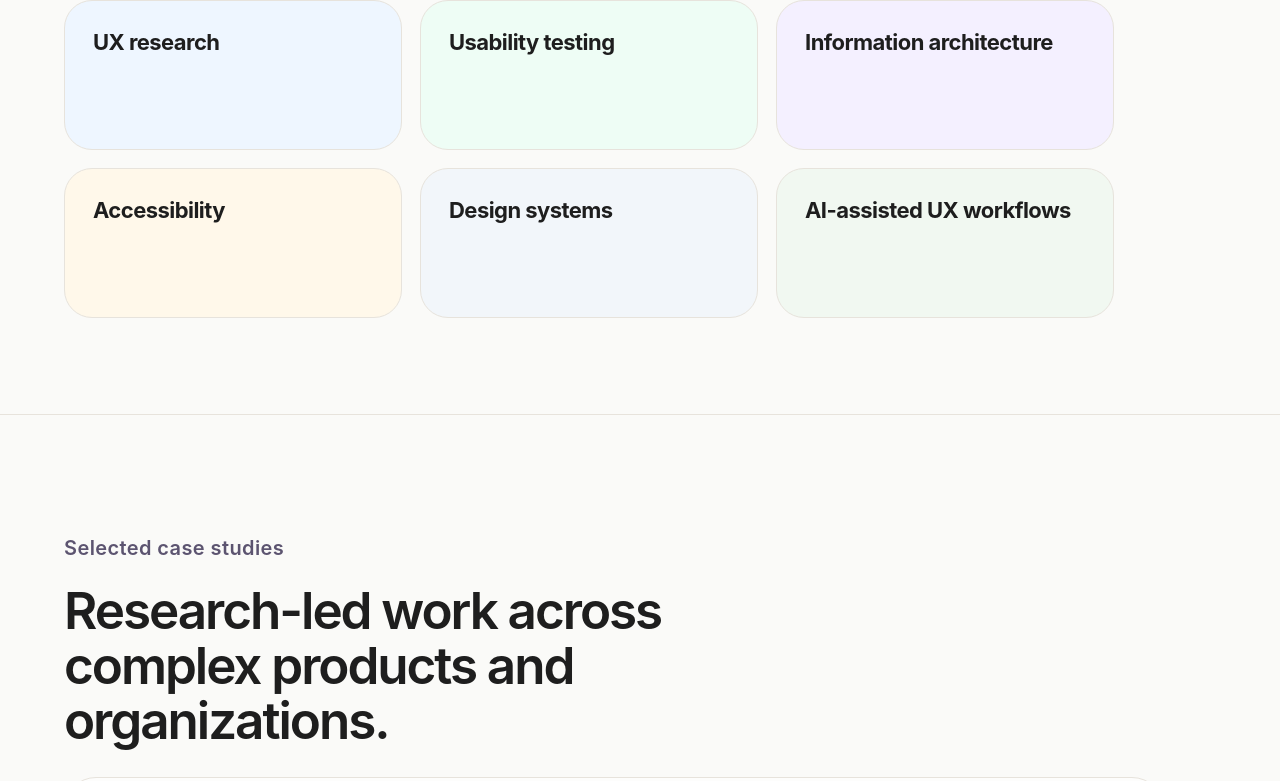
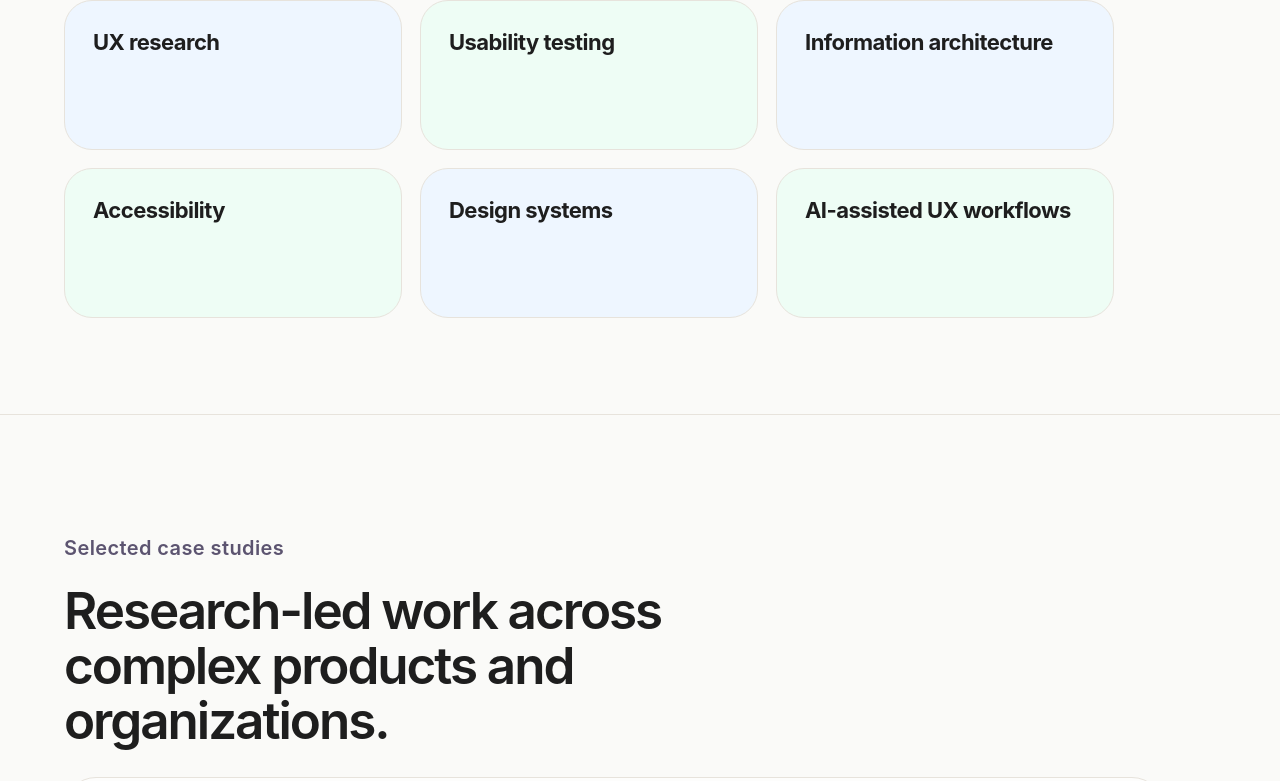
Before and after one commit to micheleroohani/michele-harper-portfolio, a React (Vite) app: page / in a window 1280 px wide. Shown: the part 1609-2390 px from the top of the page. Built offline with nearby package versions, Linux system fonts and the light colour scheme.

Commit message:
Update expertise colors in main.jsx

```diff
--- a/src/main.jsx
+++ b/src/main.jsx
@@ -40,10 +40,10 @@ const caseStudies = [
 const expertise = [
   { label: "UX research", color: "#EEF6FF" },
   { label: "Usability testing", color: "#EEFDF5" },
-  { label: "Information architecture", color: "#F4F0FF" },
-  { label: "Accessibility", color: "#FFF8EA" },
-  { label: "Design systems", color: "#F2F6FA" },
-  { label: "AI-assisted UX workflows", color: "#F1F8F1" },
+  { label: "Information architecture", color: "#EEF6FF" },
+  { label: "Accessibility", color: "#EEFDF5" },
+  { label: "Design systems", color: "#EEF6FF" },
+  { label: "AI-assisted UX workflows", color: "#EEFDF5" },
 ];
 
 function App() {
```
